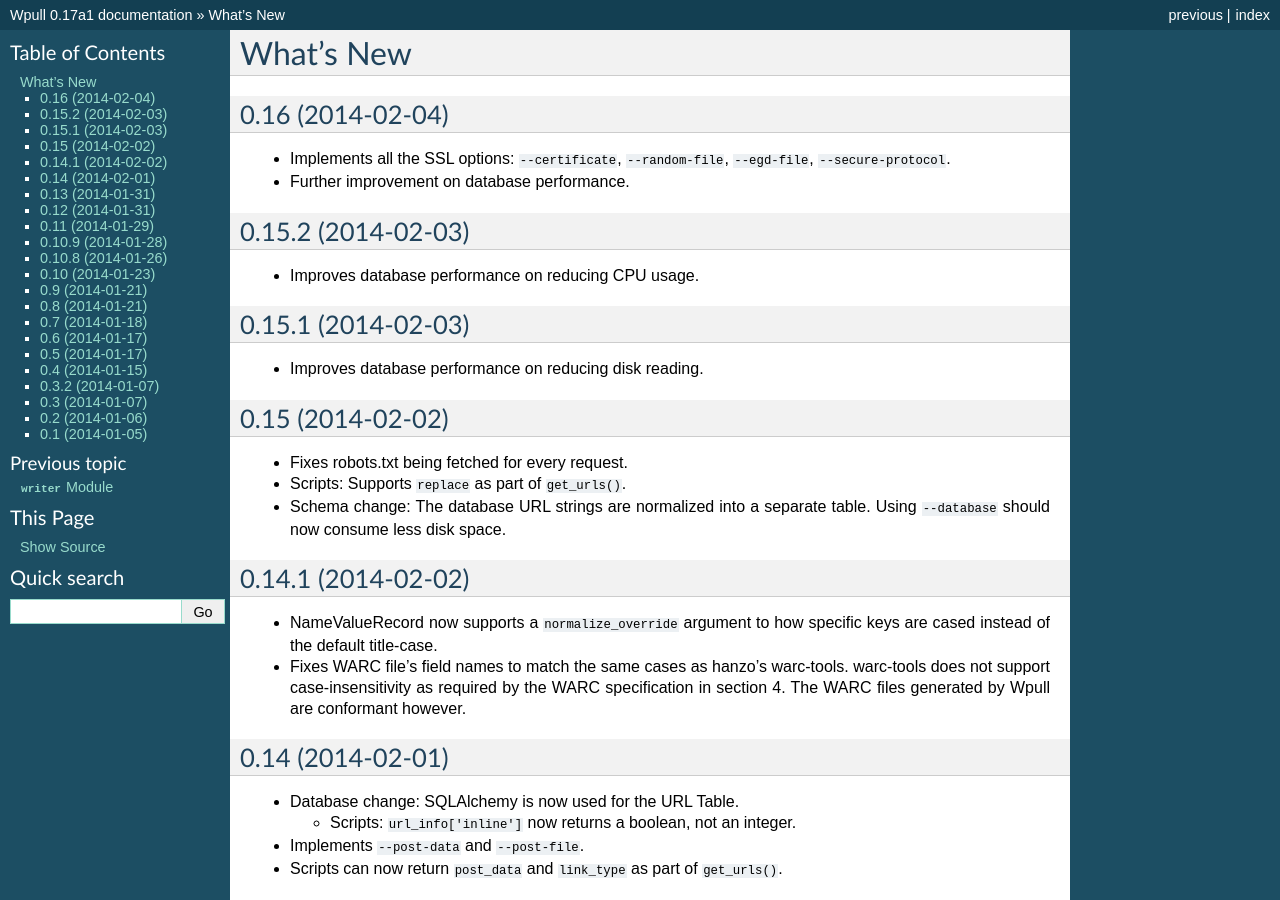
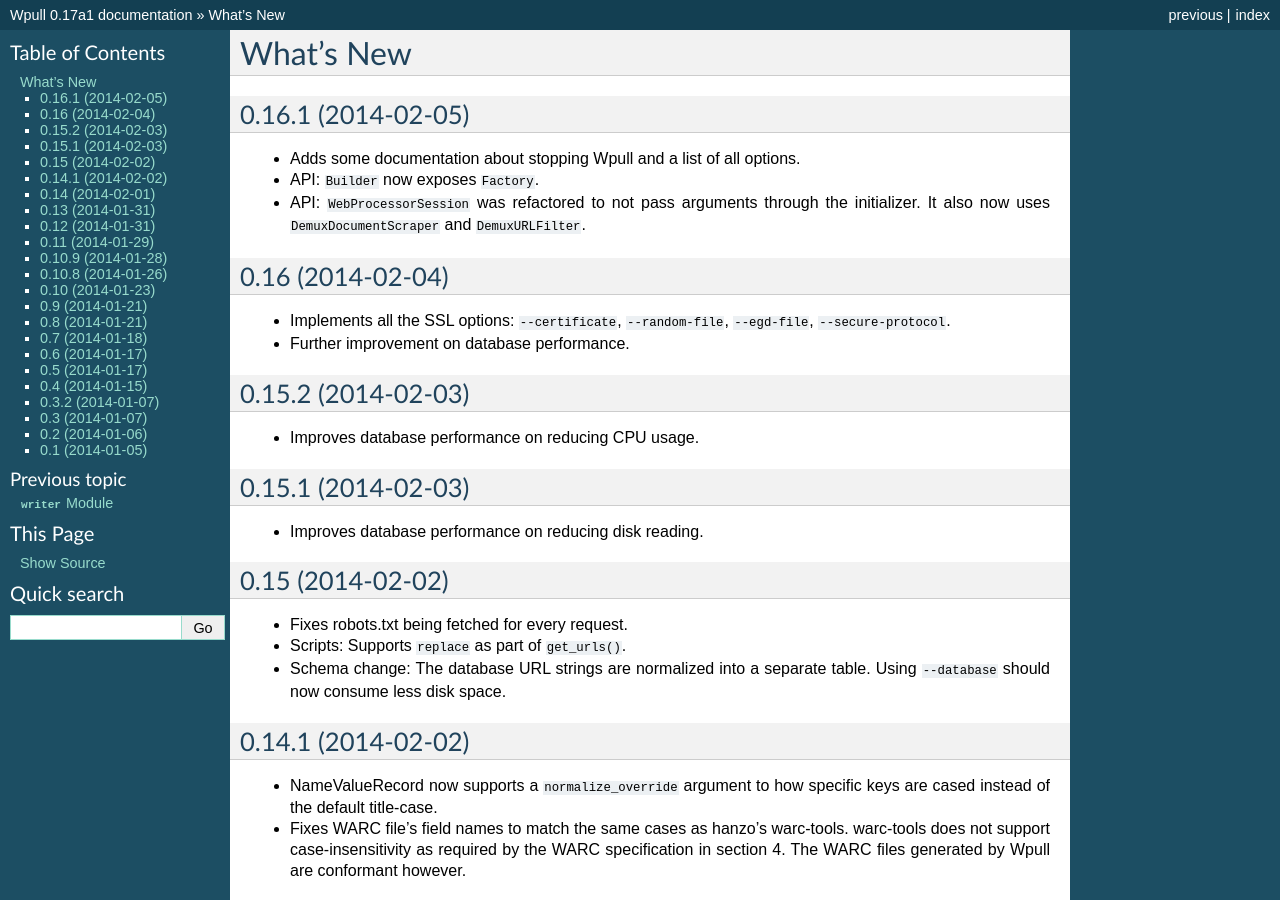
Before and after one commit to ArchiveTeam/wpull, a Sphinx documentation site: the page built from doc/changelog.rst, in a window 1280 px wide and 900 px high. Built offline with Sphinx 7.4.7, drawn with Linux system fonts in a browser that asks for light colours.

Commit message:
changelog: Updates latest to 0.16.1

```diff
--- a/doc/changelog.rst
+++ b/doc/changelog.rst
@@ -1,6 +1,14 @@
 ==========
 What's New
 ==========
+
+0.16.1 (2014-02-05)
+===================
+
+* Adds some documentation about stopping Wpull and a list of all options.
+* API: ``Builder`` now exposes ``Factory``.
+* API: ``WebProcessorSession`` was refactored to not pass arguments through the initializer. It also now uses ``DemuxDocumentScraper`` and ``DemuxURLFilter``.
+
 
 0.16 (2014-02-04)
 =================
```
